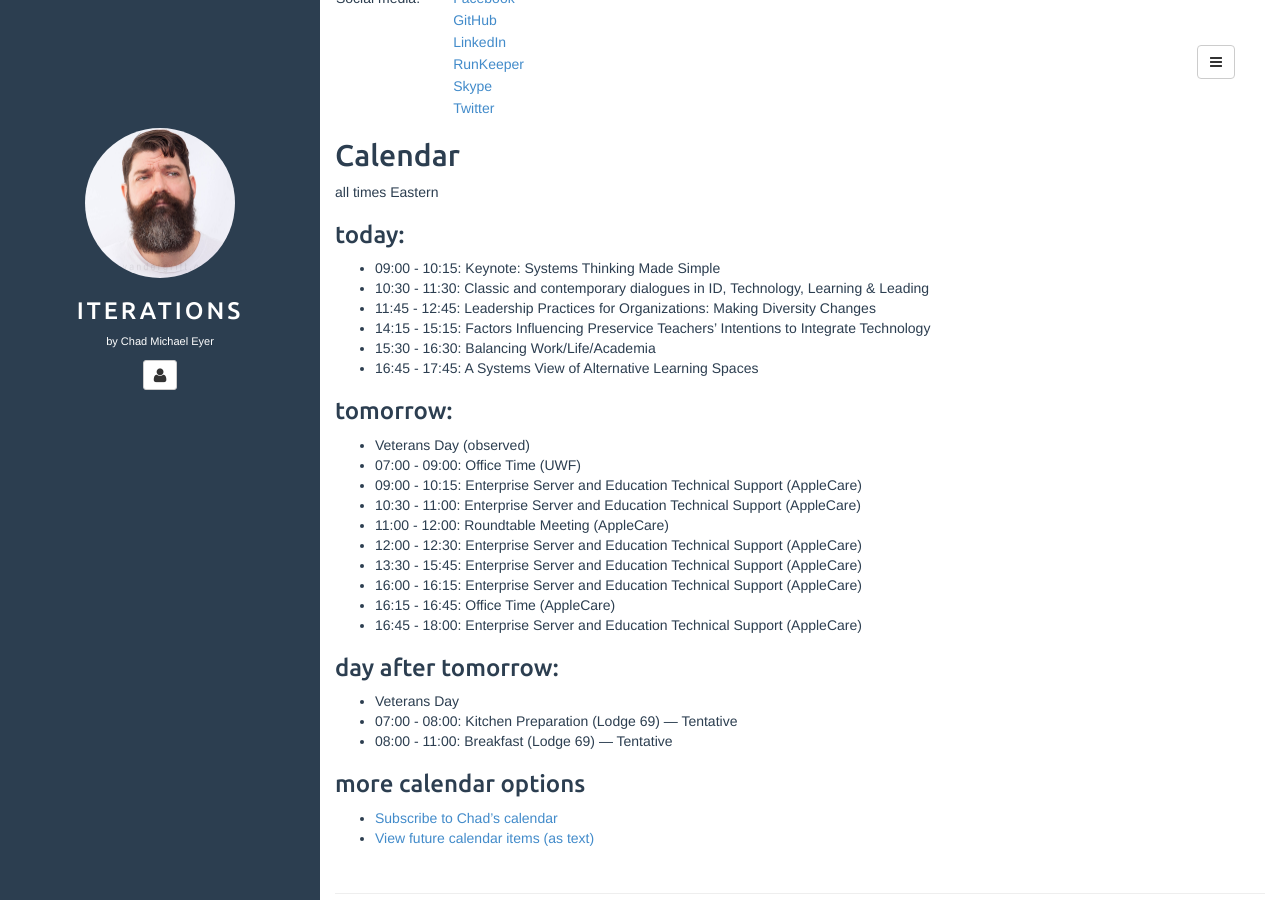
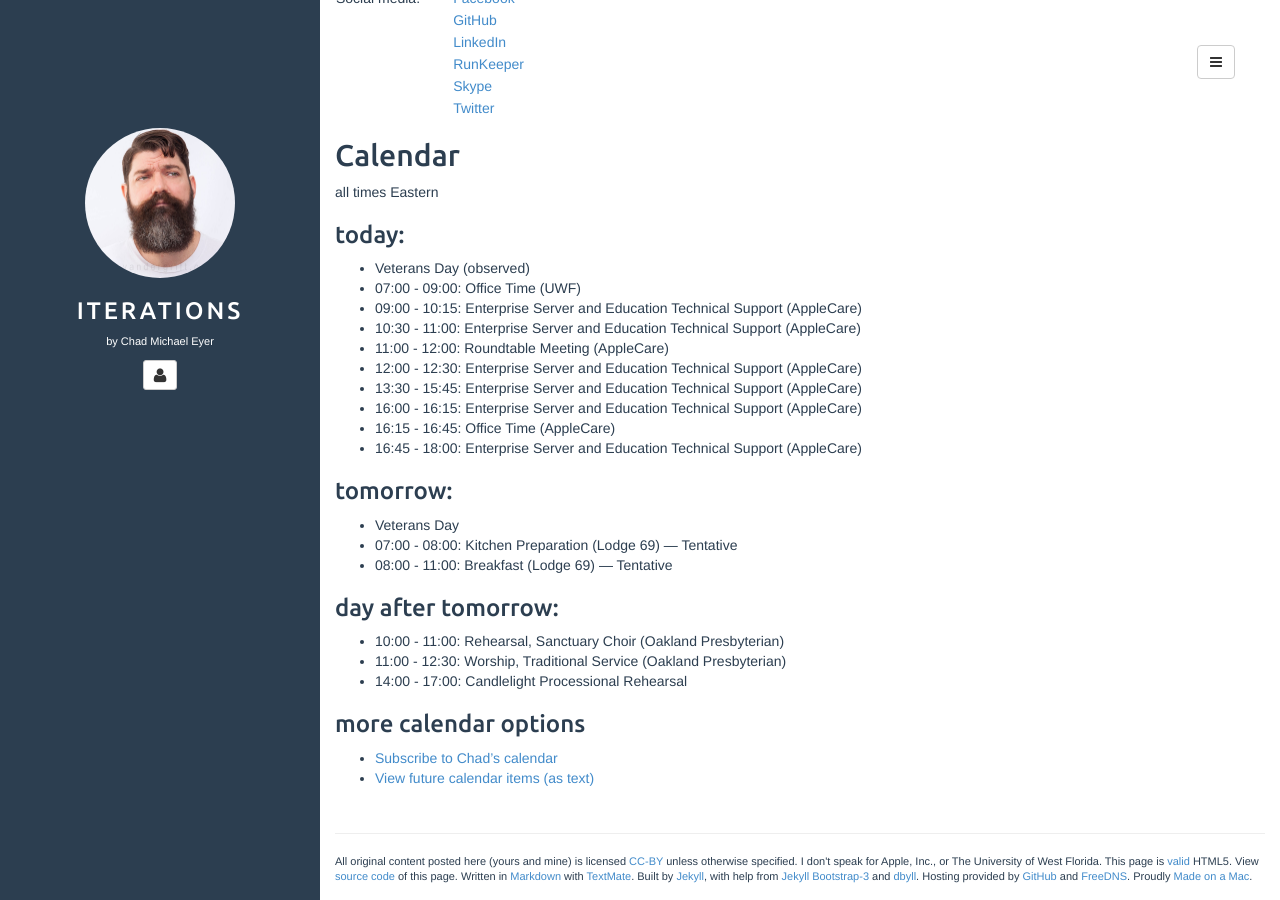
Before and after one commit to chadmichaeleyer/chadmichaeleyer.github.io, a Jekyll site: the page built from about.md, in a window 1280 px wide and 900 px high, scrolled down 1357 px. Built offline with Jekyll 4.4.1, drawn with Linux system fonts in a browser that asks for light colours.

Commit message:
calendar update

```diff
--- a/calendar.markdown
+++ b/calendar.markdown
@@ -1,15 +1,6 @@
 all times Eastern
 
 ### today:
-
-* 09:00 - 10:15: Keynote: Systems Thinking Made Simple
-* 10:30 - 11:30: Classic and contemporary dialogues in ID, Technology, Learning & Leading
-* 11:45 - 12:45: Leadership Practices for Organizations: Making Diversity Changes
-* 14:15 - 15:15: Factors Influencing Preservice Teachers’ Intentions to Integrate Technology
-* 15:30 - 16:30: Balancing Work/Life/Academia
-* 16:45 - 17:45: A Systems View of Alternative Learning Spaces
-
-### tomorrow:
 
 * Veterans Day (observed)
 * 07:00 - 09:00: Office Time (UWF)
@@ -22,8 +13,14 @@ all times Eastern
 * 16:15 - 16:45: Office Time (AppleCare)
 * 16:45 - 18:00: Enterprise Server and Education Technical Support (AppleCare)
 
-### day after tomorrow:
+### tomorrow:
 
 * Veterans Day
 * 07:00 - 08:00: Kitchen Preparation (Lodge 69) — Tentative
 * 08:00 - 11:00: Breakfast (Lodge 69) — Tentative
+
+### day after tomorrow:
+
+* 10:00 - 11:00: Rehearsal, Sanctuary Choir (Oakland Presbyterian)
+* 11:00 - 12:30: Worship, Traditional Service (Oakland Presbyterian)
+* 14:00 - 17:00: Candlelight Processional Rehearsal
```
Also changed, not shown: calendar-year.markdown (+11 -9 lines), 1 other file.
